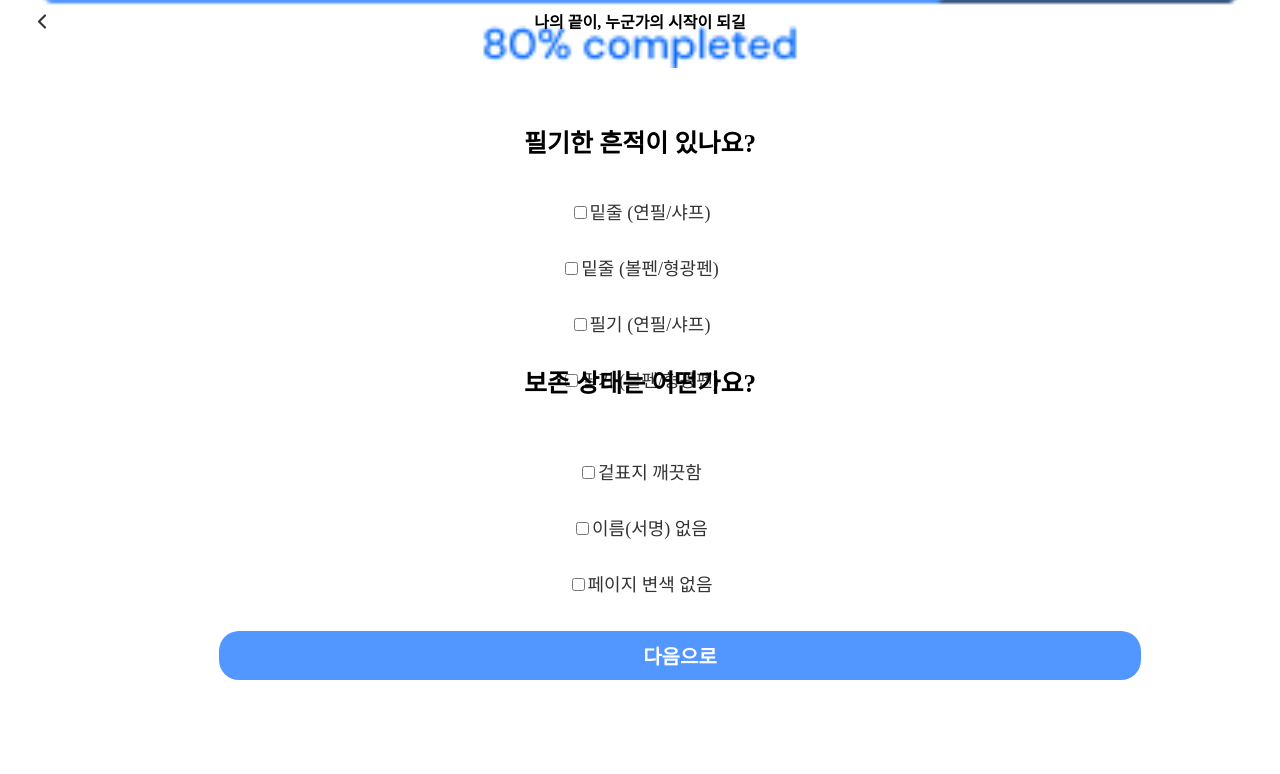
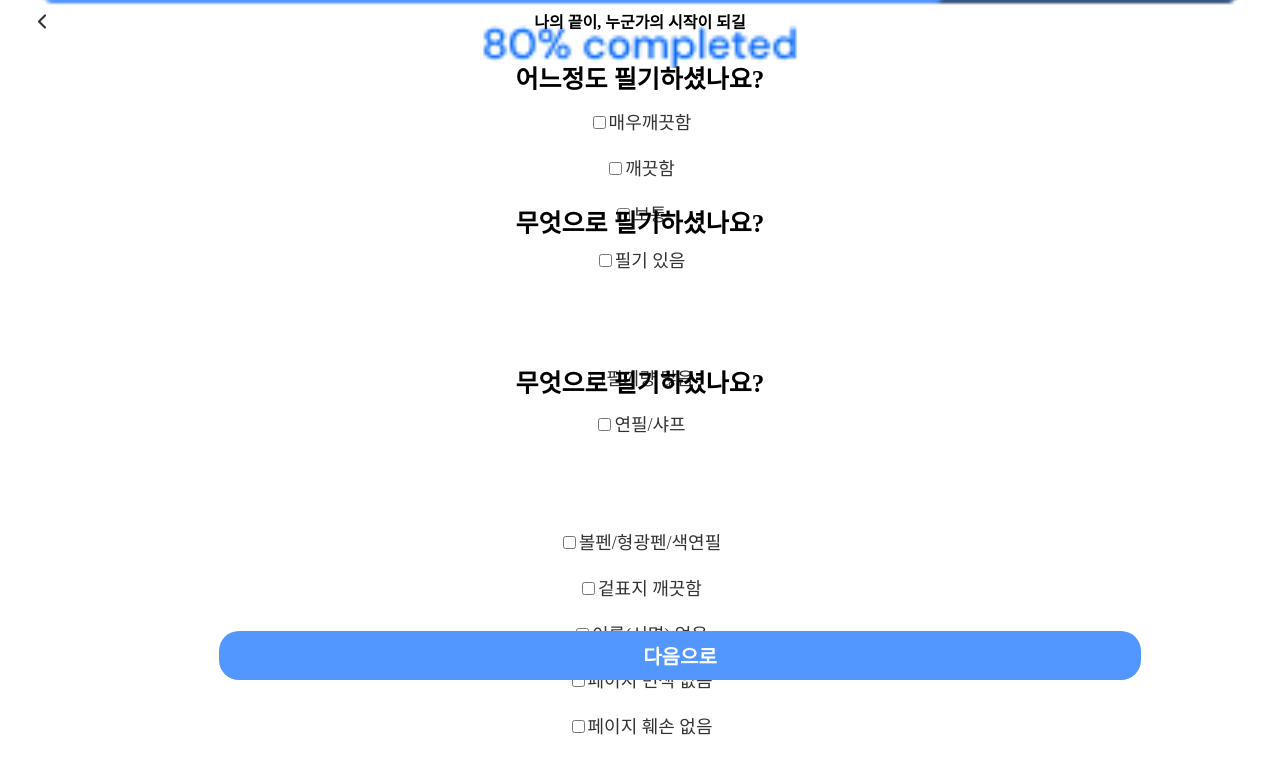
Before and after one commit to GDSC-snowflowerthon/BookBridge-team02-web, a React (Create React App) app: page /donate/process5 in a window 1280 px wide. Shown: the top 774 px of the page. Built offline with nearby package versions, Linux system fonts and the light colour scheme.

Commit message:
change pageroute

```diff
--- a/src/PageRoute.js
+++ b/src/PageRoute.js
@@ -4,7 +4,6 @@ import Dongui from "./pages/donate/donategui.js";
 import Mydonation from "./pages/donate/mydonation.js";
 import Mypage from "./pages/donate/mypage.js";
 import Nickname from "./pages/donate/nickname.js";
-import Userlogin from "./pages/donate/userlogin.js";
 import Process1 from "./pages/donate/process1.js";
 import Process2 from "./pages/donate/process2.js";
 import Process3 from "./pages/donate/process3.js";
@@ -20,7 +19,8 @@ import Finish from "./pages/reciever/finish.js";
 import Choose from "./pages/main/choose.js";
 import Gui from "./pages/main/gui.js";
 import Check from "./pages/main/check.js";
-import Login from "./pages/main/login.js";
+import Login from "./pages/main/userlogin.js";
+import Usersingup from "./pages/main/usersignup.js";
 
 const PageRoute = () => {
   const { id } = useParams();
@@ -30,8 +30,8 @@ const PageRoute = () => {
       <Route path="/choose" element={<Choose />}></Route>
       <Route path="/check" element={<Check />}></Route>
       <Route path="/login" element={<Login />}></Route>
+      <Route path="/signup" element={<Usersingup />}></Route>
       <Route path="/donate/gui" element={<Dongui />}></Route>
-      <Route path="/donate/userlogin" element={<Userlogin />}></Route>
       <Route path="/donate/nickname" element={<Nickname />}></Route>
       <Route path="/donate/process1" element={<Process1 />}></Route>
       <Route path="/donate/process2" element={<Process2 />}></Route>
--- a/src/pages/donate/process5.js
+++ b/src/pages/donate/process5.js
@@ -3,16 +3,21 @@ import styled from '@emotion/styled';
 import PostBtngo from '../../components/postbtngo';
 import Header from '../../components/Layout/Header';
 
-const checkBoxList = ['밑줄 (연필/샤프)', '밑줄 (볼펜/형광펜)', '필기 (연필/샤프)', '필기 (볼펜/형광펜)', '겉표지 깨끗함', '이름(서명) 없음', '페이지 변색 없음', '페이지 훼손 없음'];
+const checkBoxList = ['매우깨끗함', '깨끗함', '보통', '필기 있음', '필기량 많음', '연필/샤프', '볼펜/형광펜/색연필', '겉표지 깨끗함', '이름(서명) 없음', '페이지 변색 없음', '페이지 훼손 없음'];
 
 const CheckboxContainer = styled.div`
-margin: 160px auto 20px;
+margin: 70px auto 20px;
 text-align: center;
+margin-bottom: 55px; /* Adjusted margin */
+bottom: 45%;
+
 `;
 
 const CheckboxItem = styled.div`
-margin-bottom: 30px;
+margin-bottom: 20px;
 text-align: auto;
+bottom: 85%;
+
 `;
 
 const CheckboxLabel = styled.label`
@@ -20,6 +25,8 @@ display: block;
 font-size: 18px; /* Example font size */
 color: #333; /* Example color */
 margin-bottom: 10px; /* Example margin-bottom */
+bottom: 85%;
+
 `;
 
 const StyledParagraph0 = styled.p`
@@ -31,7 +38,7 @@ color: black;
 z-index: 1;
 left: 50%;
 transform: translateX(-50%);
-bottom: 77%;
+bottom: 85%;
 text-align: center;
 `;
 const StyledParagraph1 = styled.p`
@@ -43,9 +50,22 @@ color: black;
 z-index: 1;
 left: 50%;
 transform: translateX(-50%);
+bottom: 67%;
+text-align: center;
+`;
+const StyledParagraph2 = styled.p`
+font-weight: 900;
+font-size: 25px;
+position: fixed;
+white-space: nowrap;
+color: black;
+z-index: 1;
+left: 50%;
+transform: translateX(-50%);
 bottom: 47%;
 text-align: center;
 `;
+
 const Hello = () => {
 const [checkedItems, setCheckedItems] = useState({});
 
@@ -61,7 +81,7 @@ return (
     <Header />
     <CheckboxContainer>
         <StyledParagraph0>
-            필기한 흔적이 있나요?
+            어느정도 필기하셨나요?
         </StyledParagraph0>
         <div>
         {checkBoxList.slice(0, 4).map((item) => (
@@ -78,13 +98,35 @@ return (
         ))}
         </div>
         <StyledParagraph1>
-            보존 상태는 어떤가요?
+            무엇으로 필기하셨나요?
         </StyledParagraph1>
         <br/>
         <br/>
-
+        <br/>
+        <br/>
         <div>
-        {checkBoxList.slice(4).map((item) => (
+        {checkBoxList.slice(4,6).map((item) => (
+            <CheckboxItem key={item}>
+            <CheckboxLabel>
+                <input
+                type="checkbox"
+                checked={checkedItems[item] || false}
+                onChange={() => handleCheckboxChange(item)}
+                />
+                {item}
+            </CheckboxLabel>
+            </CheckboxItem>
+        ))}
+        </div>
+        <StyledParagraph2>
+            무엇으로 필기하셨나요?
+        </StyledParagraph2>
+        <br/>
+        <br/>
+        <br/>
+        <br/>
+        <div>
+        {checkBoxList.slice(6).map((item) => (
             <CheckboxItem key={item}>
             <CheckboxLabel>
                 <input
--- /dev/null
+++ b/src/pages/main/userlogin.js
@@ -0,0 +1,60 @@
+import React, { useState } from "react";
+import { Route } from "react-router-dom";
+import { Link } from "react-router-dom";
+import { useNavigate } from "react-router-dom";
+import axios from "axios";
+import "../../styles/agencylogin.css";
+
+const AgencyLogin = () => {
+const navigate = useNavigate();
+const [id, setId] = useState("");
+const [password, setPassword] = useState("");
+
+const handleSignIn = async () => {
+    try {
+    const response = await axios.post("/login", {
+        id,
+        password,
+    });
+    navigate("/reciever/booklist");
+    } catch (error) {
+    console.log(error);
+    }
+};
+
+return (
+    <div className="login-container">
+    <div className="header-login">
+        <h1 className="title">BookBridge</h1>
+        <p className="subtitle">나의 시작이 될 수 있게</p>
+    </div>
+    <div className="form">
+        <input
+        type="text"
+        value={id}
+        onChange={(e) => setId(e.target.value)}
+        placeholder="id"
+        className="input-field"
+        />
+        <input
+        type="password"
+        value={password}
+        onChange={(e) => setPassword(e.target.value)}
+        placeholder="Password"
+        className="input-field"
+        />
+        <Link to="/donate/gui">
+
+        <button onClick={handleSignIn} className="sign-in-button">
+        Sign in
+        </button>
+        </Link>
+        <Link to="/reciever/agencysignup">
+        <button className="sign-up-button">Sign up</button>
+        </Link>
+    </div>
+    </div>
+);
+};
+
+export default AgencyLogin;
```
Also changed, not shown: src/pages/main/usersignup.js (added).
